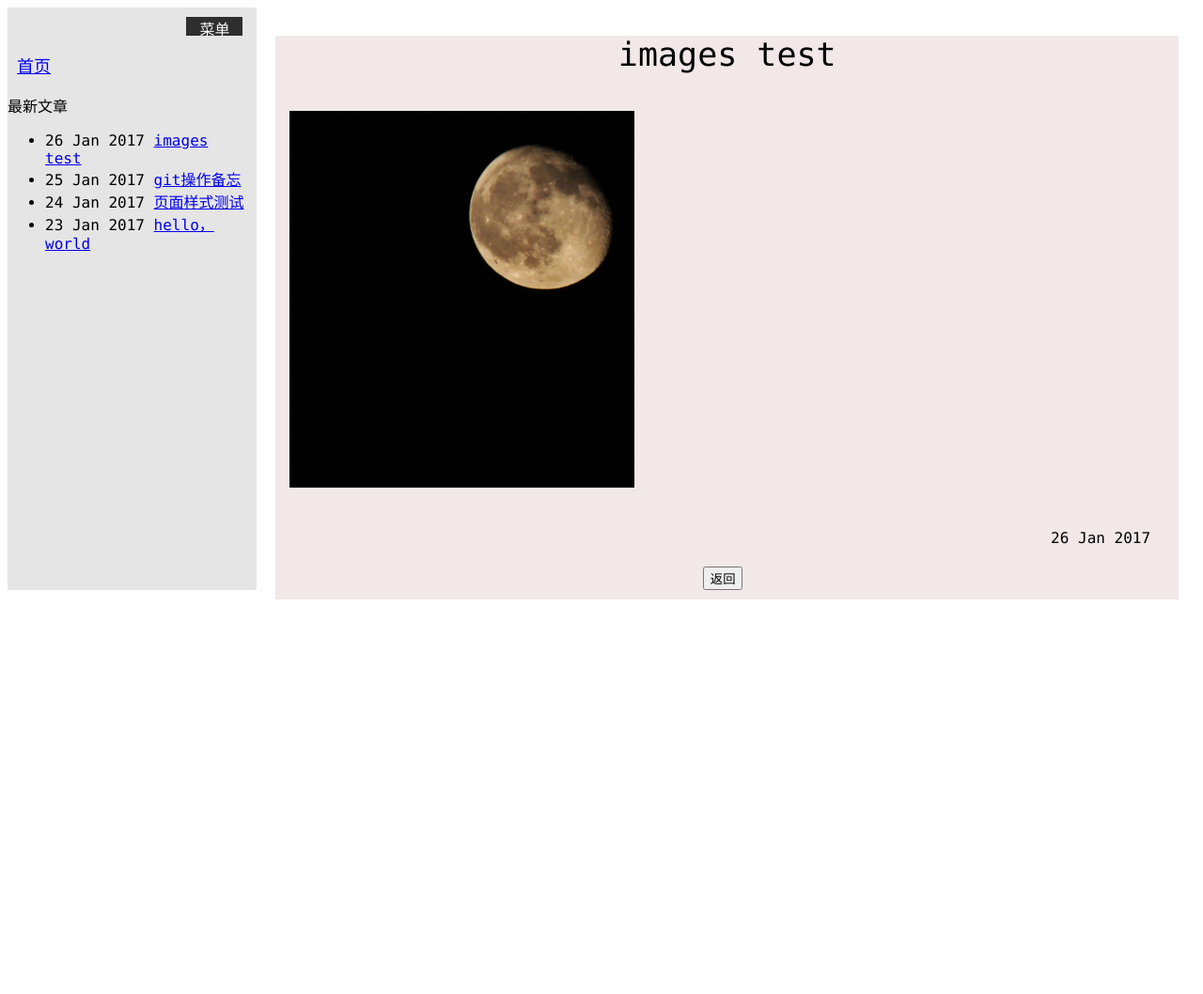
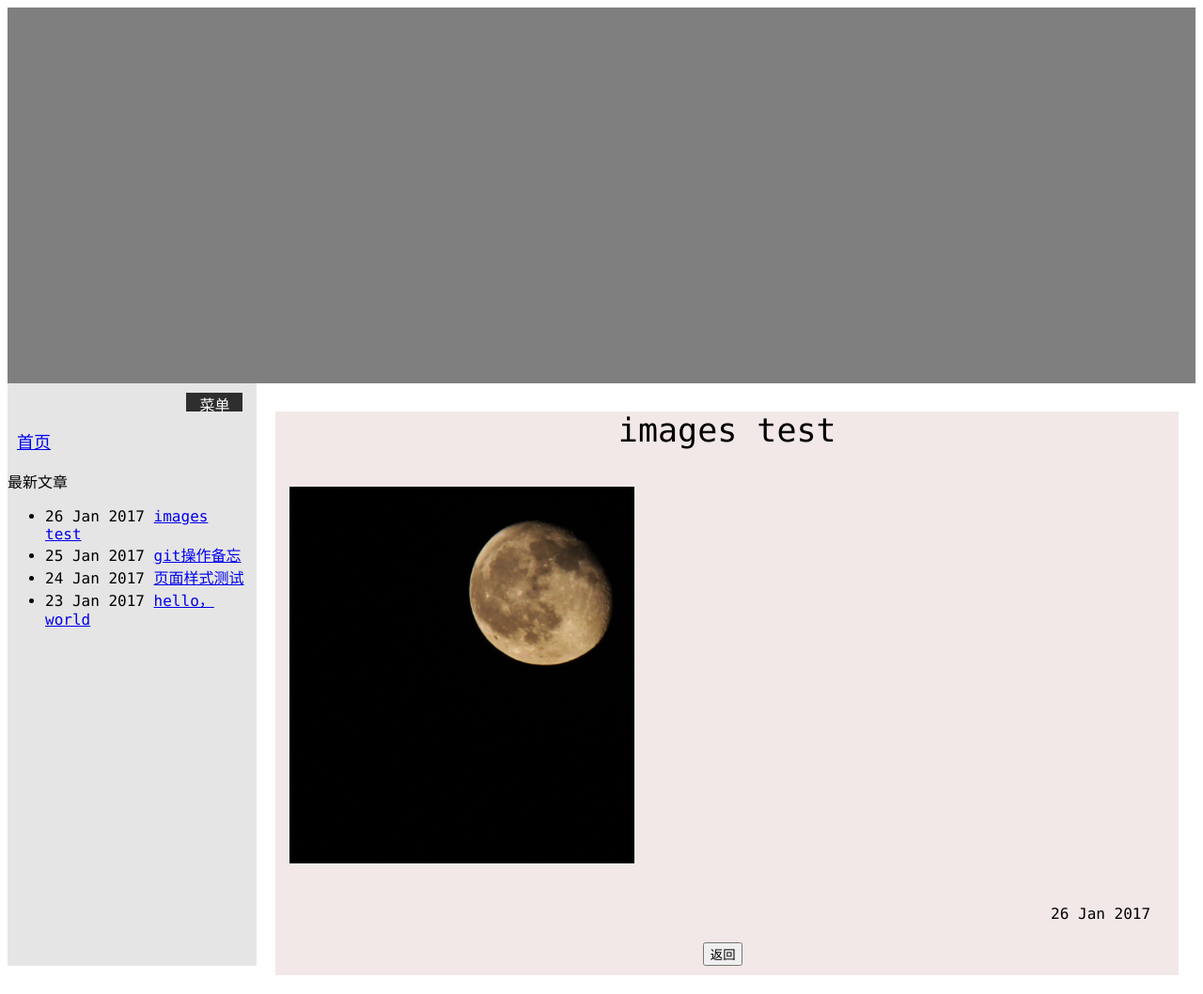
Before and after one commit to wangjianjie606/dono, a Jekyll site: the page built from _posts/test/2017-01-26-pic-test.html, in a window 1280 px wide. Shown: the whole page at 94% size. Built offline with Jekyll 4.4.1, drawn with Linux system fonts in a browser that asks for light colours; before the commit the page ends 900 px from its top, so only the background shows below that.

Commit message:
add head

```diff
--- a/_layouts/default.html
+++ b/_layouts/default.html
@@ -5,6 +5,9 @@
   {% include head.html %}
 
   <body>
+
+    <div style="width:100%;height:400px;background:rgba(0,0,0,0.5);"><img /></div>
+
     <div id="leftDiv" class="openMenu">
 	  <div id="menuBtn" class="openMenuBtn">菜单</div>
 	  {% include sidebar.html %}
```
